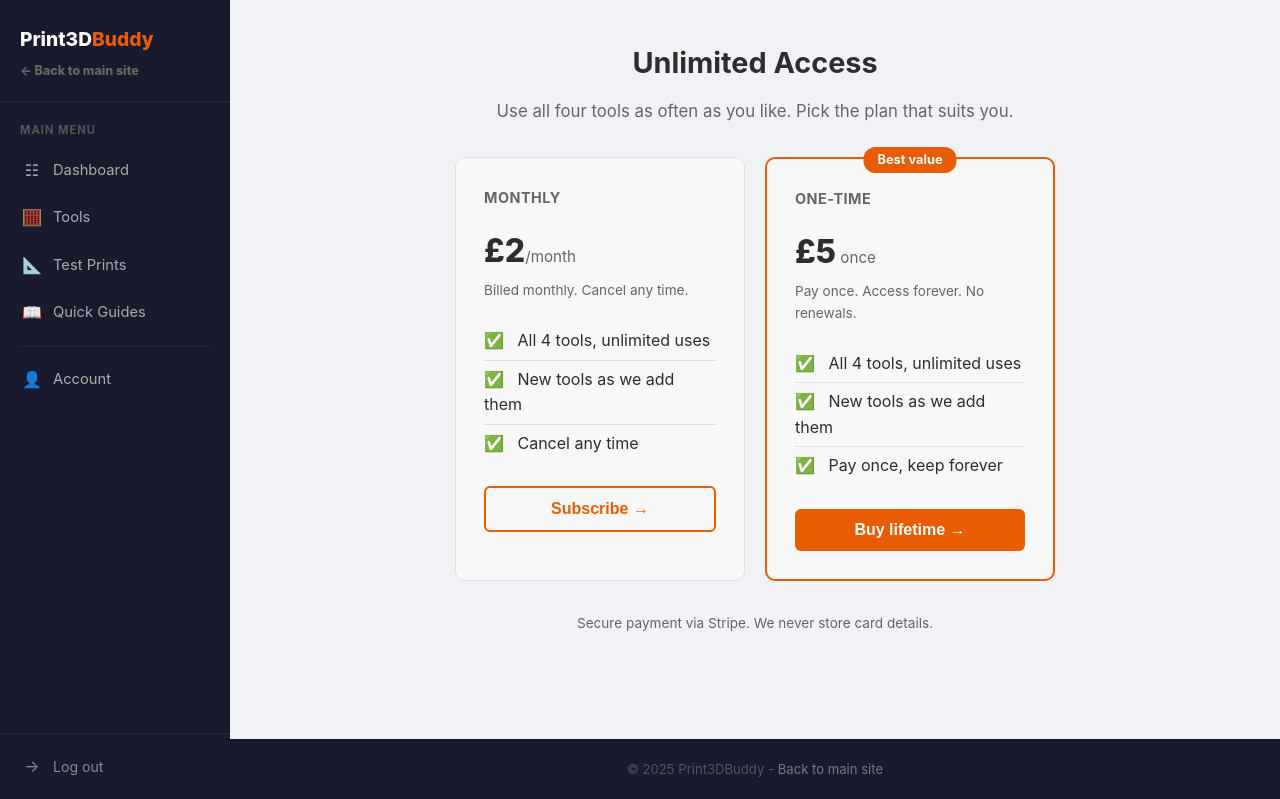
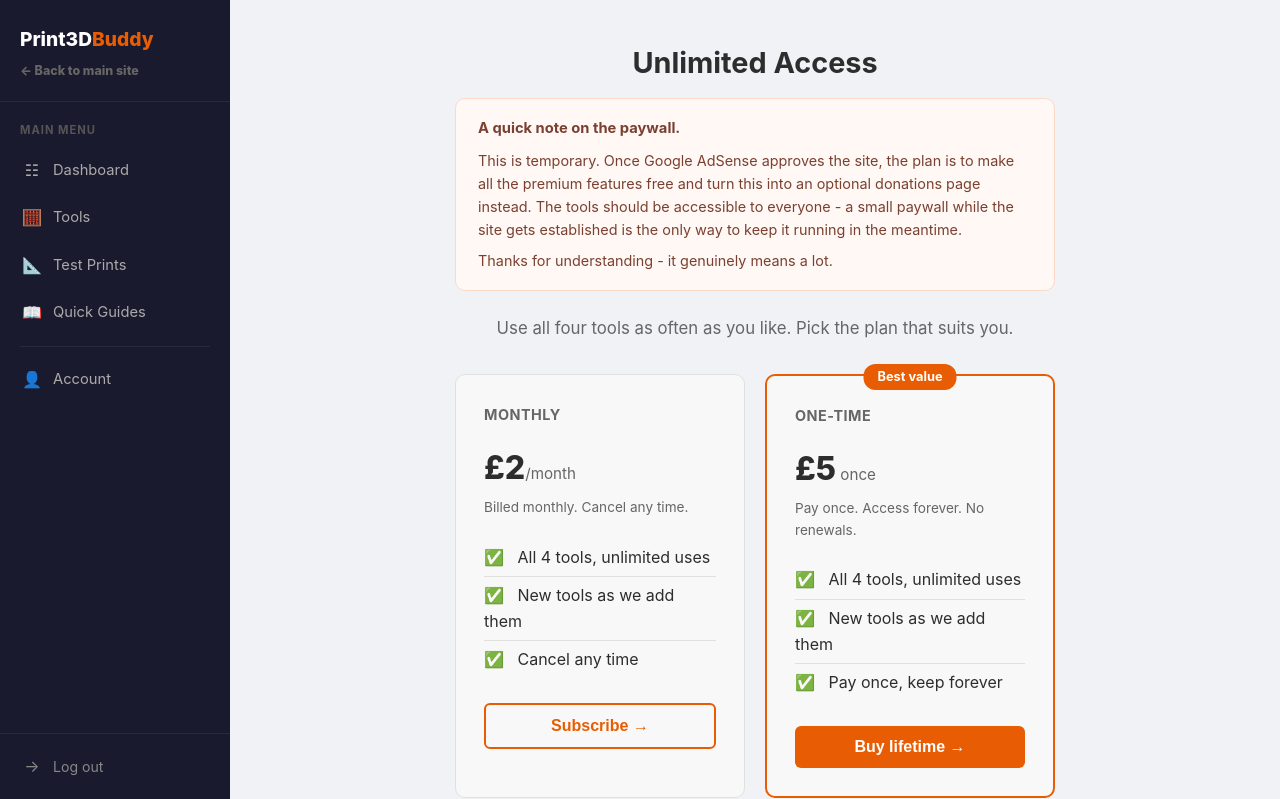
Before and after one commit to JoshSp07/print3dbuddy--tools, a Flask app: page /upgrade in a window 1280 px wide. Shown: the top 799 px of the page. Run offline with Flask 3, Linux system fonts and the light colour scheme; the visitor is signed in with stand-in values (Sample User, id 1); data comes from the database, SQL or seed files in the repository; some libraries are stand-ins or nearby versions.

Commit message:
Add honest paywall explanation to upgrade page
Temporary note explaining the paywall is short-term, AdSense is the plan,
and premium features will become free once approved.

Co-Authored-By: Claude Sonnet 4.6 <noreply@anthropic.com>

```diff
--- a/templates/upgrade.html
+++ b/templates/upgrade.html
@@ -4,6 +4,13 @@
 
 <div style="max-width:600px; margin:0 auto; text-align:center;">
   <h1 style="font-size:1.8rem; margin-bottom:12px;">Unlimited Access</h1>
+
+  <div style="background:#fff8f5; border:1px solid #fcd9c8; border-radius:10px; padding:18px 22px; margin-bottom:24px; text-align:left;">
+    <p style="font-size:0.92rem; color:#7a4030; margin:0 0 8px;"><strong>A quick note on the paywall.</strong></p>
+    <p style="font-size:0.9rem; color:#7a4030; margin:0 0 8px;">This is temporary. Once Google AdSense approves the site, the plan is to make all the premium features free and turn this into an optional donations page instead. The tools should be accessible to everyone - a small paywall while the site gets established is the only way to keep it running in the meantime.</p>
+    <p style="font-size:0.9rem; color:#7a4030; margin:0;">Thanks for understanding - it genuinely means a lot.</p>
+  </div>
+
   <p style="color:var(--muted); font-size:1.05rem; margin-bottom:32px;">
     Use all four tools as often as you like. Pick the plan that suits you.
   </p>
```
